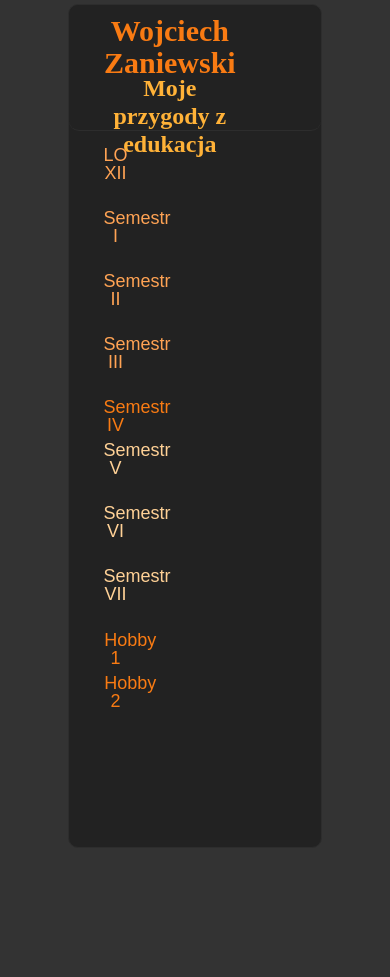
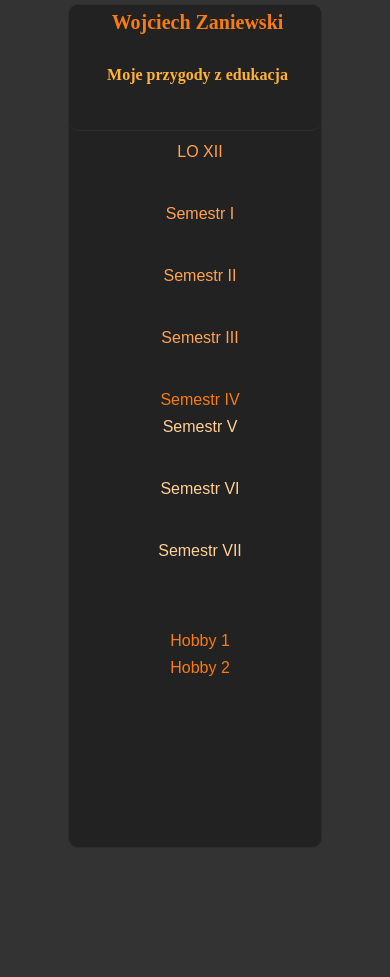
Before and after one commit to Lukximb/myEducation, a PHP site: page / in a window 390 px wide. Run offline with PHP 8.4, Linux system fonts and the light colour scheme.

Commit message:
full responive of main page

```diff
--- a/styles.css
+++ b/styles.css
@@ -264,3 +264,58 @@ a:active {
         text-align: center;
     }
 }
+
+@media only screen and (max-width:750px) {
+
+    .header-txt, .menu, .education, .hobby {
+        width: 100%;
+        padding: 0;
+        margin: 1%;
+        text-align: center;
+    }
+
+    .hobby {
+        margin-top: 3%;
+        padding-top: 3%;
+    }
+
+    .image {
+        display: none;
+    }
+
+    h1 {
+        line-height: 22px;
+        font-size: 20px;
+        margin: 4px 0;
+        max-height: 40%;
+    }
+
+    h2 {
+        line-height: 18px;
+        font-size: 16px;
+        margin: 3px 0;
+        max-height: 40%;
+    }
+
+    .after {
+        line-height: 18px;
+        margin: 3px 0;
+        font-size: 16px;
+        text-align: center;
+    }
+
+    .actual {
+        line-height: 18px;
+        margin: 3px 0;
+        font-size: 16px;
+        text-align: center;
+        max-height: 24px;
+    }
+
+    .before {
+        line-height: 18px;
+        margin: 3px 0;
+        font-size: 16px;
+        text-align: center;
+    }
+}
```
